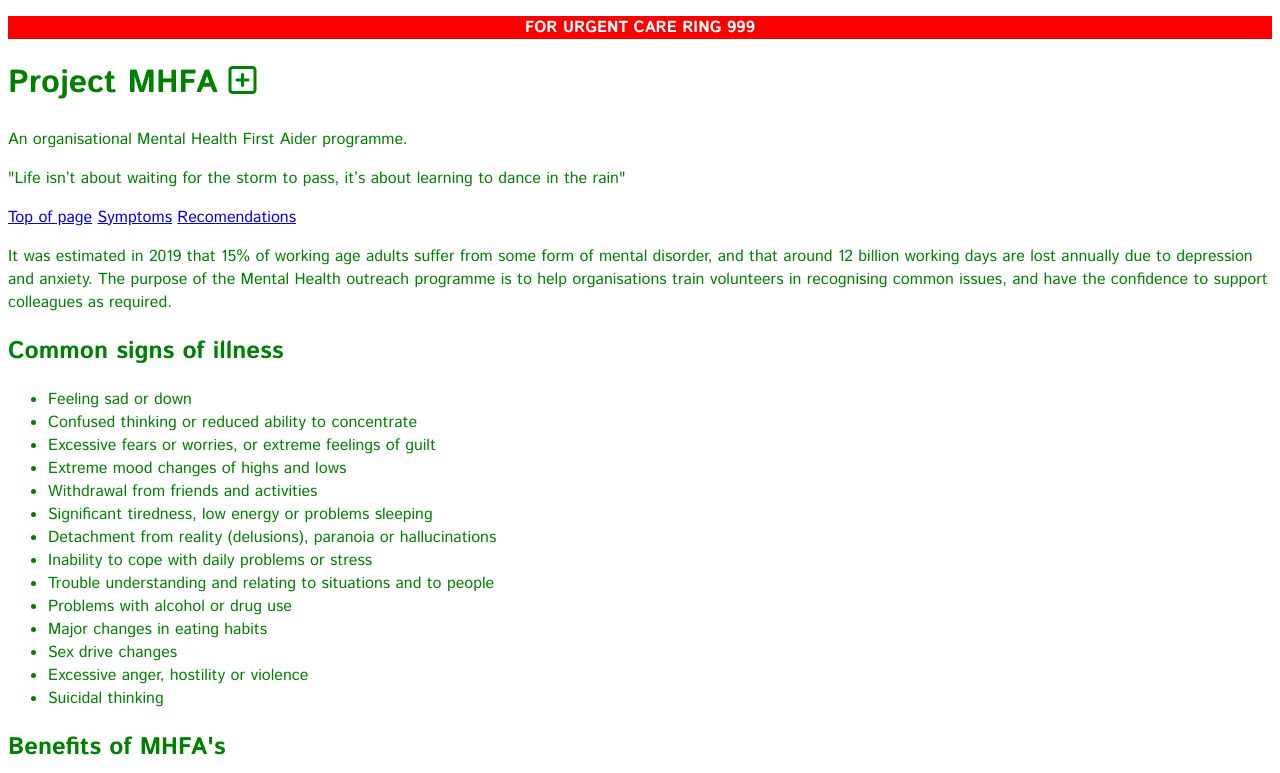
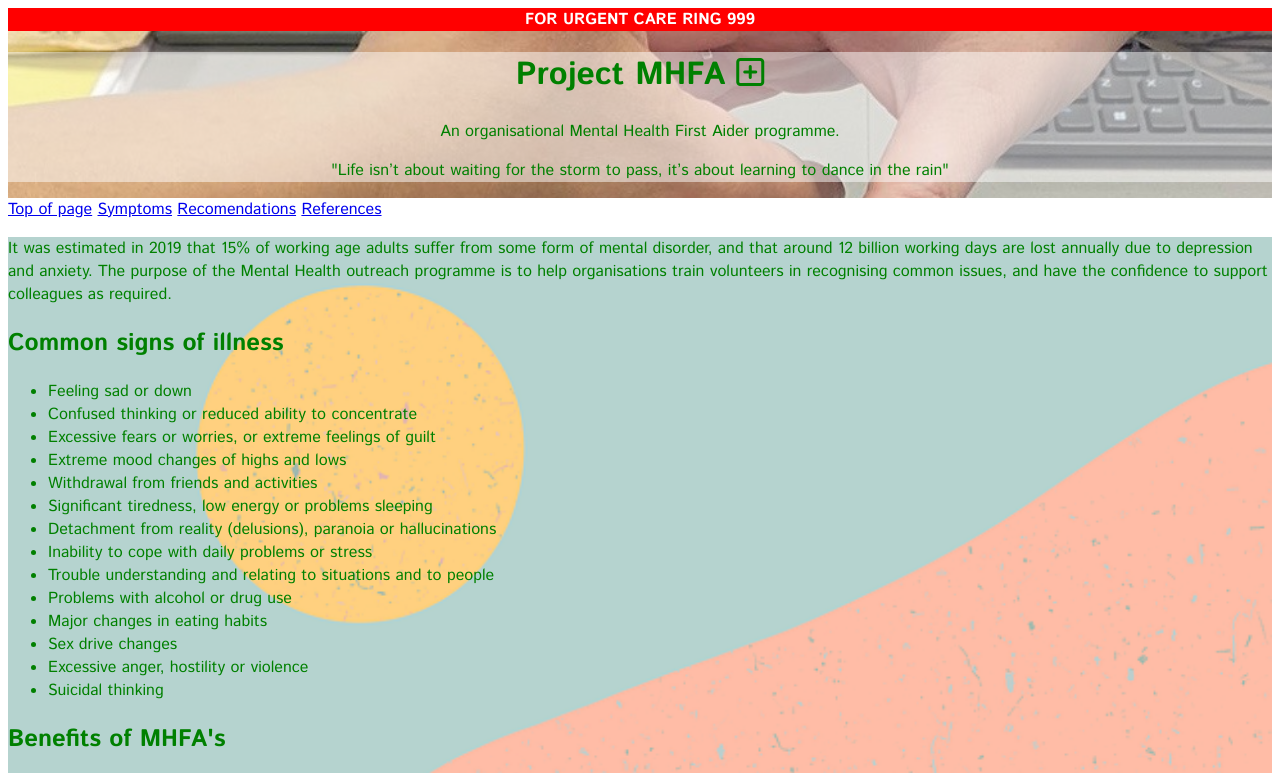
Before and after one commit to Heath1979/ci-project-one-mental-health-awareness, a plain HTML site: page index.html in a window 1280 px wide. Shown: the top 773 px of the page. Drawn offline with Linux system fonts and the light colour scheme.

Commit message:
add background image to main content

```diff
--- a/assets/css/style.css
+++ b/assets/css/style.css
@@ -9,8 +9,30 @@ body {
 
 /* header */
 
+header {
+    display: flex;
+    flex-direction: column;
+}
+
 #warning {
     background-color: red;
     color: white;
     text-align: center;
+    margin-top: 0;
+    margin-bottom: 0;
 }
+
+#brand {
+    background: url('../images/mhfa-header.jpg') no-repeat center/cover;
+}
+
+#brand-message {
+    background-color: rgb(255, 255, 255, .5);
+    text-align: center;
+}
+
+/*main*/
+
+#main-content {
+    background: url('../images/sunrise-pastel.png') no-repeat center/cover;
+}
--- a/index.html
+++ b/index.html
@@ -15,22 +15,27 @@
 
 <body>
     <header id="home">
-        <div id="warning">
-            <p><strong>FOR URGENT CARE RING 999</strong></p>
+        <p id="warning"><strong>FOR URGENT CARE RING 999</strong></p>
+        <div id="brand">
+            <div id="brand-message">
+                <h1>Project MHFA <i class="fa-regular fa-square-plus"></i></h1>
+                <p>An organisational Mental Health First Aider programme.</p>
+                <p>
+                    <emp>"Life isn’t about waiting for the storm to pass, it’s about learning to dance in the rain"
+                    </emp>
+                </p>
+            </div>
         </div>
-        <h1>Project MHFA <i class="fa-regular fa-square-plus"></i></h1>
-        <p>An organisational Mental Health First Aider programme.</p>
-        <p>
-            <emp>"Life isn’t about waiting for the storm to pass, it’s about learning to dance in the rain"</emp>
-        </p>
         <nav>
             <a href="#home" aria-label="go to the top of the page">Top of page</a>
             <a href="#symptoms" aria-label="go to symptoms of mental health illness">Symptoms</a>
             <a href="#aids" aria-label="go to aids to alleviate mental health illness">Recomendations</a>
+            <a href="#refernces" aria-label="links to further references">References</a>
         </nav>
     </header>
 
     <main>
+        <div id="main-content">
         <p>It was estimated in 2019 that 15% of working age adults suffer from some form of mental disorder, and that
             around 12 billion working days are lost annually due to depression and anxiety. The purpose of the Mental
             Health outreach programme is to help organisations train volunteers in recognising common issues, and have
@@ -76,13 +81,14 @@
             <li>Socialise with positive people</li>
             <li>Pet therapy</li>
         </ol>
-        <h2>External links to futher resources</h2>
+        <h2 id="refernces">External links to futher resources</h2>
         <ul>
             <li><a href="https://www.mind.org.uk/" target="_blank">Mind</a></li>
             <li><a href="https://www.charliewaller.org/resources" target="_blank">Charlie waller trust</a></li>
             <li><a href="https://www.headspace.com" target="_blank">Headspace</a></li>
         </ul>
-        <div>
+        </div>
+        <div id="quotes">
             <h2>Quotes of inspiration</h2>
             <p>“Take your time healing, as long as you want. Nobody else knows what you’ve been through. How could
                 they
```
Also changed, not shown: assets/images/mhfa-header.jpg (added), assets/images/sunrise-pastel.png (added).
